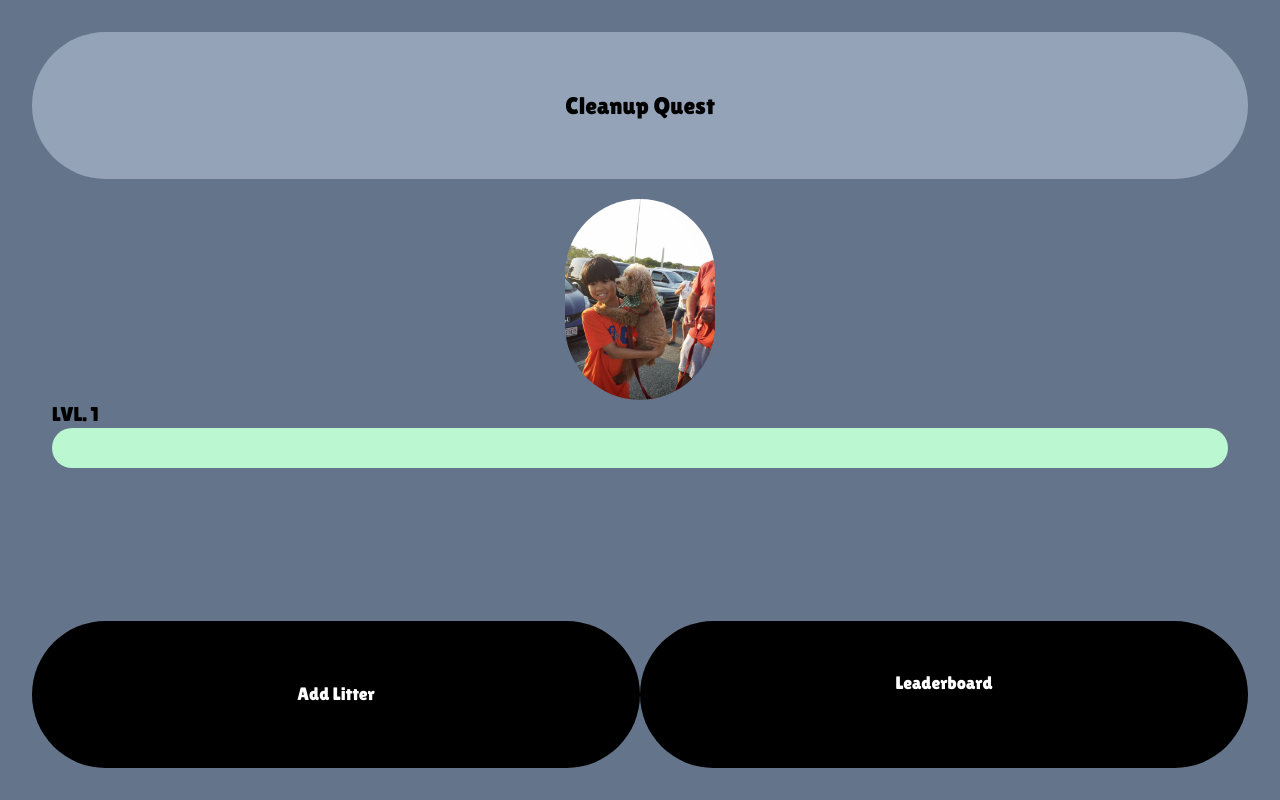
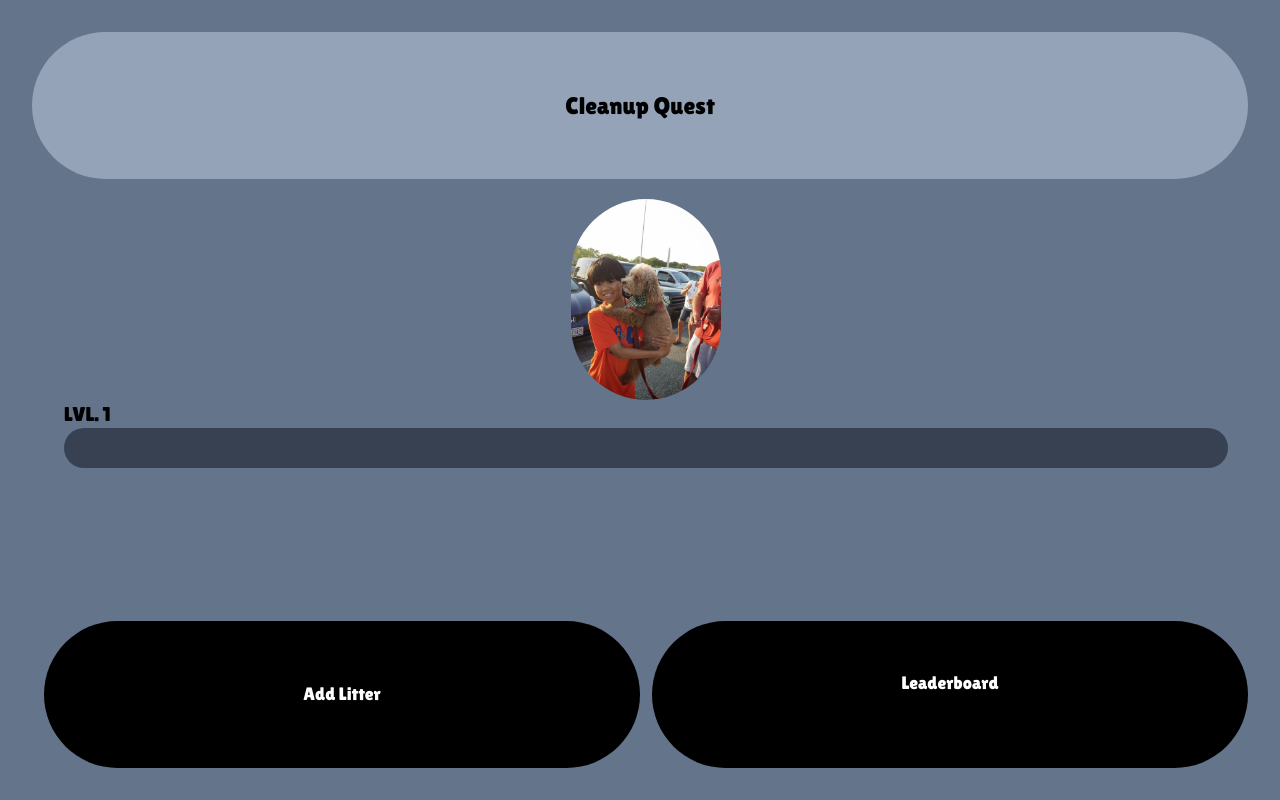
Before and after one commit to hoshbosh/Shellhacks2022, a React (Create React App) app in the folder littergo/: page / in a window 1280 px wide. Built offline with nearby package versions, Linux system fonts and the light colour scheme.

Commit message:
Progress Bar

```diff
--- a/littergo/src/App.css
+++ b/littergo/src/App.css
@@ -1,7 +1,12 @@
 @tailwind base;
 @tailwind components;
 @tailwind utilities;
-
+.active{
+    @apply bg-green-200
+}
+.inactive{
+    @apply bg-gray-700
+}
 .btn{
     @apply rounded-full bg-black active:scale-110 transition font-LilitaOne text-white text-lg
 }
--- a/littergo/src/Dashboard/Dashboard.js
+++ b/littergo/src/Dashboard/Dashboard.js
@@ -2,19 +2,27 @@ import '../App.css';
 import TitleCard from './components/TitleCard';
 import Player from './components/Profile';
 import { Link } from 'react-router-dom';
-function AddLitterButton(){
+import { useState } from 'react';
+function AddLitterButton(props){
   return(
-      <button className='btn'>
+      <button className='btn' onClick={props.function}>
         Add Litter
       </button>
   )
 }
 export function Dashboard() {
+  const [exp, setExp]=useState(0)
+  function resetCallback(){
+    setExp(0)
+  }
+  function addCallback(){
+    setExp(exp+1)
+  }
   return (
-    <div className='p-8 grid grid-cols-2 grid-rows-5 border-slate-0 h-screen bg-slate-500'>
+    <div className='p-8 grid grid-cols-2 grid-rows-5 border-slate-0 h-screen bg-slate-500 space-x-3'>
       <TitleCard />
-      <Player/>
-      <AddLitterButton/>
+      <Player progress={exp} function={resetCallback}/>
+      <AddLitterButton function={addCallback}/>
           <Link to="/Leaderboard" className='btn text-center p-12'>
                 Leaderboard
           </Link>
--- a/littergo/src/Dashboard/components/Profile.js
+++ b/littergo/src/Dashboard/components/Profile.js
@@ -1,14 +1,46 @@
 import pfp from './SamplePFP.jpeg'
-export default function Player(){
-
+import { useState } from 'react'
+function ProgressSegments(props){
+    let shouldShow=false
+    let progress=[]
+    for(let x=0;x<10;x++){
+        if(x<props.exp){
+            shouldShow=true
+        }else{
+            shouldShow=false
+        }
+        progress.push(
+            <div className={`h-10 first:rounded-l-full last:rounded-r-full last:active:rounded-r-full ${shouldShow?"active":"inactive"}`}>
+            </div>
+        )
+    }
+    if(props.exp>10){
+        props.function()
+        for(let x=0;x<10;x++){
+            shouldShow=false
+            progress.push(
+                <div className={`h-10 first:rounded-l-full last:rounded-r-full last:active:rounded-r-full ${shouldShow?"active":"inactive"}`}>
+                </div>
+            )
+        }
+    }
+    return progress
+}
+export default function Player(props){
+    const [level, setLevel]=useState(1)
+    function levelCallback(){
+        setLevel(level+1)
+        props.function(0)
+    }
     return(
         <div className="col-span-2 row-span-3 grid grid-rows-2 bg-slate-500 p-5">
             <img className='pic justify-self-center' src={pfp}  alt="Cleanup Conquest Logo"/>
             <div>
             <h1 className='font-LilitaOne text-xl'>
-                LVL. 1
+                LVL. {level}
             </h1>
-            <div className='h-10 bg-green-200 rounded-full'>
+            <div className='grid grid-cols-10'>
+                <ProgressSegments exp={props.progress} function={levelCallback}/>
             </div>
             </div>
         </div>
--- a/littergo/src/Leaderboard/Leaderboard.js
+++ b/littergo/src/Leaderboard/Leaderboard.js
@@ -22,7 +22,7 @@ function PlayersList(){
     playerList.forEach(
         (element)=>{
             playerComponenets.push(
-                <div>
+                <div className='font-LilitaOne text-md p-8'>
                     {element}
                 </div>
             )
@@ -35,16 +35,16 @@ export function Leaderboard(){
 
     return(
         <div className='bg-slate-500 h-screen grid grid-cols-3 grid-rows-6 p-8 space-x-4 space-y-4'>
-          <Link to="/" className='btn text-center p-8'>
+          <Link to="/" className='btn text-center p-8 text-3xl'>
                 Go Back
           </Link>
-            <div className='row-span-6 bg-slate-900 rounded-3xl col-span-2 grid grid-rows-5'>
+            <div className='row-span-6 bg-slate-900 rounded-3xl col-span-2 grid grid-rows-12'>
                 <h1 className='font-LilitaOne text-center text-3xl underline row-span-2'>
                     Leaderboard
                 </h1>
                 <PlayersList/>
             </div>
-            <div className='bg-blue-900 rounded-full text-center font-LilitaOne text-3xl p-8'>
+            <div className='bg-blue-900 rounded-full text-center font-LilitaOne text-md p-4'>
                 Your Area Code: {areaCode}
             </div>
         </div>
```
